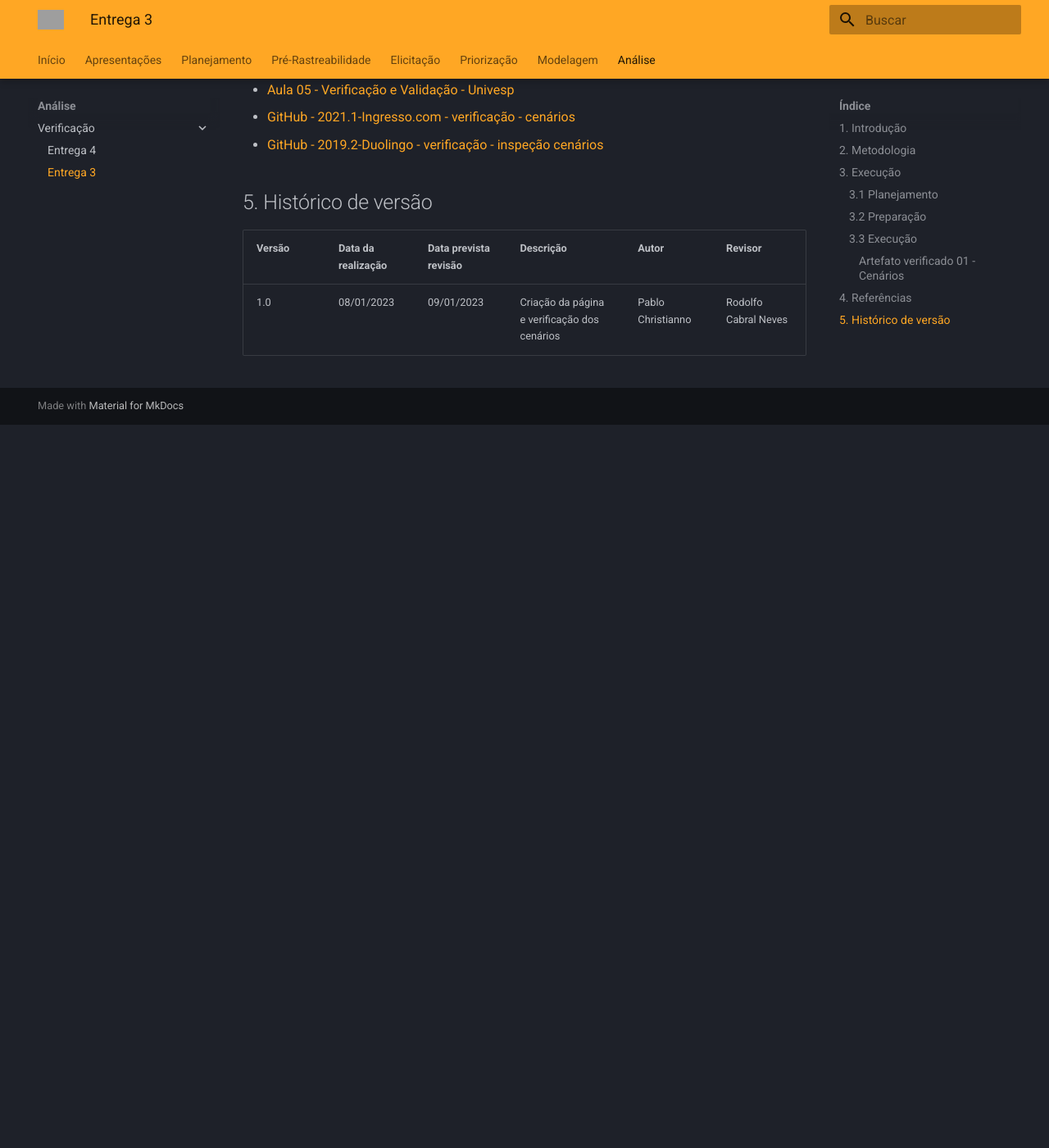
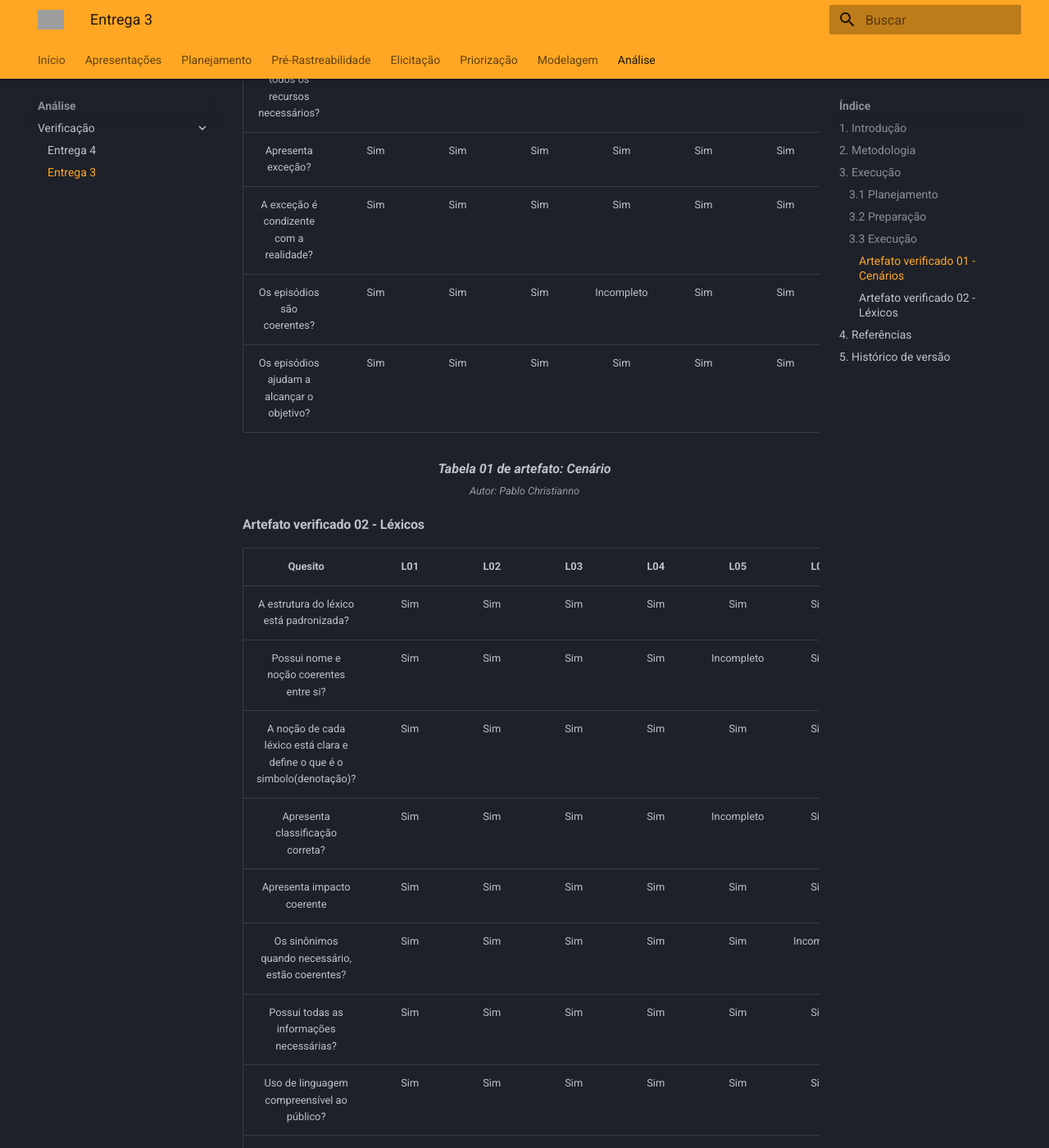
Before and after one commit to Requisitos-de-Software/2022.2-Moodle, an MkDocs documentation site: the page built from docs/Análise/Verificação/Entrega3.md, in a window 1280 px wide and 1400 px high, scrolled down 3200 px. Shown: the whole window at 82% size. Built offline with MkDocs 1.6.1 and Material for MkDocs 9.7.7, drawn with Linux system fonts in a browser that asks for light colours; before the commit the page ends 3718 px from its top, so only the background shows below that; some of the changed text lies outside the part shown; grey boxes are pictures that could not be loaded.

Commit message:
Adicionado verificação do artefato Léxicos

```diff
--- a/docs/Análise/Verificação/Entrega3.md
+++ b/docs/Análise/Verificação/Entrega3.md
@@ -13,15 +13,15 @@
 ## 3. Execução
 
 ### 3.1 Planejamento
-&emsp;&emsp; Para os cenários foi feito um check list para avaliar cada um dos cenários elaborados avaliando em "sim", quando o quesito é atendido, "não" para quando o quesito não é atendido e "incompleto", para quanto o quesito não é atendido totalmente ou de forma correta.
+&emsp;&emsp; Para os cenários e Léxicos foi feito um check list para avaliar cada um dos cenários e Léxicos elaborados avaliando em "sim", quando o quesito é atendido, "não" para quando o quesito não é atendido e "incompleto", para quanto o quesito não é atendido totalmente ou de forma correta.
 
 ### 3.2 Preparação
 &emsp;&emsp; - Modelo das tabelas:
 
 | Quesito | Cxx |
 |:---------------------|:---:|
-| A estrutura dos cenários está padronizada? | Sim |
-| O nomes dos títulos são auto-explicativo? | Sim |
+| A estrutura do cenário está padronizada? | Sim |
+| O nome do título é auto-explicativo? | Sim |
 | O objetivo foi definido de maneira direta e clara? | Incompleto |
 | O contexto apresenta local? | Não |
 | O contexto apresenta tempo? | Sim |
@@ -39,6 +39,24 @@
         <br><small>Autor: Pablo Christianno</small>
 </figcaption>
 
+| Quesito | Lxx |
+|:----------------------------------------------------:|:---:|
+| A estrutura do léxico está padronizada? | Sim |
+| Possui nome e noção coerentes entre si? | Sim |
+| A noção de cada léxico está clara e define o que é o simbolo(denotação)? | Sim |
+| Apresenta classificação correta?| Incompleto |
+| Apresenta impacto coerente | Sim |
+| Os sinônimos quando necessário, estão coerentes? | Sim |
+| possui todas as informações necessárias? | Não |
+| Uso de linguagem compreensível ao público? | Sim |
+| A ortografia está correta? | Não |
+| Possui link com outros léxicos, caso necessário? | Incompleto |
+
+<figcaption align='center'>
+    <b>Modelo de tabela para léxicos</b>
+        <br><small>Autor: Pablo Christianno</small>
+</figcaption>
+
 ### 3.3 Execução
 
 #### Artefato verificado 01 - Cenários
@@ -46,7 +64,7 @@
 | Quesito | C01 | C02 | C03 | C04 | C05 | C06 | C07 | C08 | C09 | C10 | C11 | C12 | C13 | C14 |
 |:----------------------------------------------------:|:---:|:---:|:---:|:---:|:---:|:---:|:---:|:---:|:---:|:---:|:---:|:---:|:---:|:---:|
 | A estrutura do cenário está padronizada? | Incompleto | Incompleto | Incompleto | Incompleto | Incompleto | Incompleto | Incompleto | Incompleto | Incompleto | Incompleto | Incompleto | Incompleto | Incompleto | Incompleto |
-| O nomes dos títulos são auto-explicativo? | Não | Não | Não | Não | Não | Não | Não | Não | Não | Não | Não | Não | Não | Não |
+| O nomes do título é auto-explicativo? | Não | Não | Não | Não | Não | Não | Não | Não | Não | Não | Não | Não | Não | Não |
 | O objetivo foi definido de maneira direta e clara? | Sim | Sim | Sim | Sim | Sim | Sim | Sim | Incompleto | Incompleto | Sim | Sim | Sim | Incompleto | Sim |
 | O contexto apresenta local? | Sim | Sim | Sim | Sim | Sim | Sim | Sim | Sim | Sim | Sim | Sim | Sim | Sim | Sim |
 | O contexto apresenta tempo? | Sim | Sim | Sim | Sim | Sim | Sim | Sim | Sim | Sim | Sim | Sim | Sim | Sim | Sim |
@@ -64,11 +82,34 @@
         <br><small>Autor: Pablo Christianno</small>
 </figcaption>
 
+#### Artefato verificado 02 - Léxicos
+
+| Quesito | L01 | L02 | L03 | L04 | L05 | L06 | L07 | L08 | L09 | L10 | L11 | L12 | L13 | L14 | L15 | L16 | L17 |
+|:----------------------------------------------------:|:---:|:---:|:---:|:---:|:---:|:---:|:---:|:---:|:---:|:---:|:---:|:---:|:---:|:---:|:---:|:---:|:---:|
+| A estrutura do léxico está padronizada? | Sim | Sim | Sim | Sim | Sim | Sim | Sim | Sim | Sim | Sim | Sim | Sim | Sim | Sim | Sim | Sim | Sim |
+| Possui nome e noção coerentes entre si? | Sim | Sim | Sim | Sim | Incompleto | Sim | Sim | Sim | Não | Sim | Sim | Sim | Não | Sim | Sim | não | Sim |
+| A noção de cada léxico está clara e define o que é o simbolo(denotação)? | Sim | Sim | Sim | Sim | Sim | Sim | Sim | Sim | Sim | Sim | Sim | Sim | Sim | Sim | Sim | Sim | Sim |
+| Apresenta classificação correta?| Sim | Sim | Sim | Sim | Incompleto | Sim | Sim | Sim | Não | Sim | Sim | Sim | Sim | Sim | Sim | Não | Sim |
+| Apresenta impacto coerente | Sim | Sim | Sim | Sim | Sim | Sim | Sim | Sim | Sim | Incompleto | Sim | Sim | Sim | Sim | Sim | Sim | Incompleto |
+| Os sinônimos quando necessário, estão coerentes? | Sim | Sim | Sim | Sim | Sim | Incompleto | Sim | Sim | Não | Sim | Sim | Sim | Não | Sim | Sim | Não | Sim |
+| Possui todas as informações necessárias? | Sim | Sim | Sim | Sim | Sim | Sim | Sim | Sim | Sim | Sim | Sim | Sim | Sim | Sim | Sim | Sim | Sim |
+| Uso de linguagem compreensível ao público? | Sim | Sim | Sim | Sim | Sim | Sim | Sim | Sim | Sim | Sim | Sim | Sim | Sim | Sim | Sim | Sim | Sim |
+| A ortografia está correta? | Sim | Sim | Sim | Sim | Sim | Sim | Sim | Sim | Sim | Sim | Sim | Sim | Sim | Sim | Sim | Sim | Sim |
+| Possui link com outros léxicos, caso necessário? | Sim | Sim | Sim | Sim | Sim | Incompleto | Sim | Sim | Sim | Sim | Sim | Sim | Sim | Sim | Sim | Sim | Sim |
+
+
+<figcaption align='center'>
+    <b>Tabela 02 de artefato: Léxico</b>
+        <br><small>Autor: Pablo Christianno</small>
+</figcaption>
+
 ## 4. Referências
 
 - [Aula 05 - Verificação e Validação - Univesp](https://www.youtube.com/watch?v=1Y-1zz6rZxo&t=22s)
 - [GitHub - 2021.1-Ingresso.com - verificação - cenários](https://github.com/Requisitos-de-Software/2021.1-Ingresso.com/blob/main/docs/verificacao/cenarios.md)
 - [GitHub - 2019.2-Duolingo - verificação - inspeção cenários](https://github.com/Requisitos-de-Software/2019.2-Duolingo/blob/master/docs/analise/verificacao/inspecaoCenario.md)
+- [GitHub - 2021.1-Ingresso.com - verificação - léxicos](https://github.com/Requisitos-de-Software/2021.1-Ingresso.com/blob/main/docs/verificacao/lexicos.md)
+- [GitHub - 2021.1-DisneyPlus - verificação - léxicos](https://github.com/Requisitos-de-Software/2021.1-DisneyPlus/blob/main/docs/analise/verificacao/lexicos.md)
 
 ## 5. Histórico de versão
 
```
